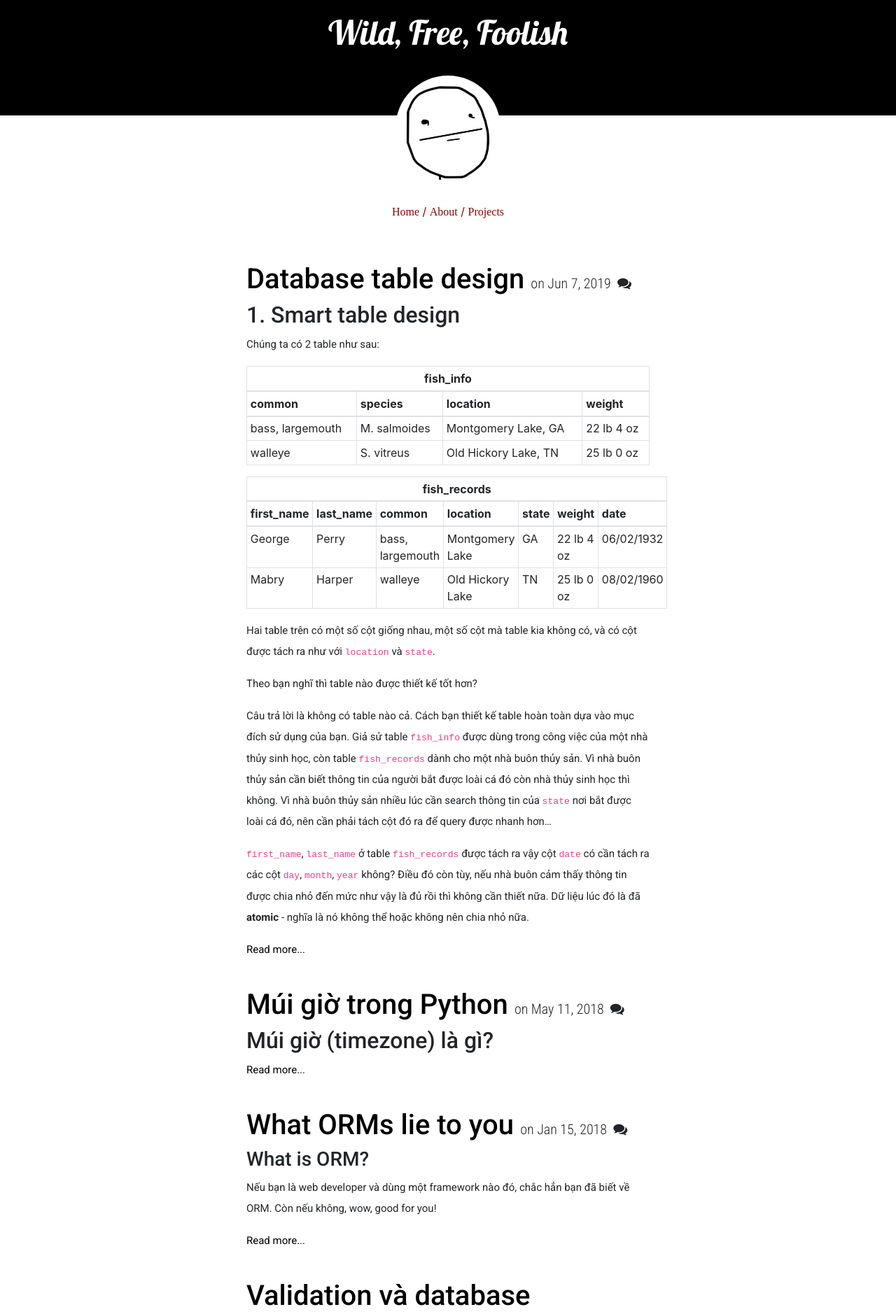
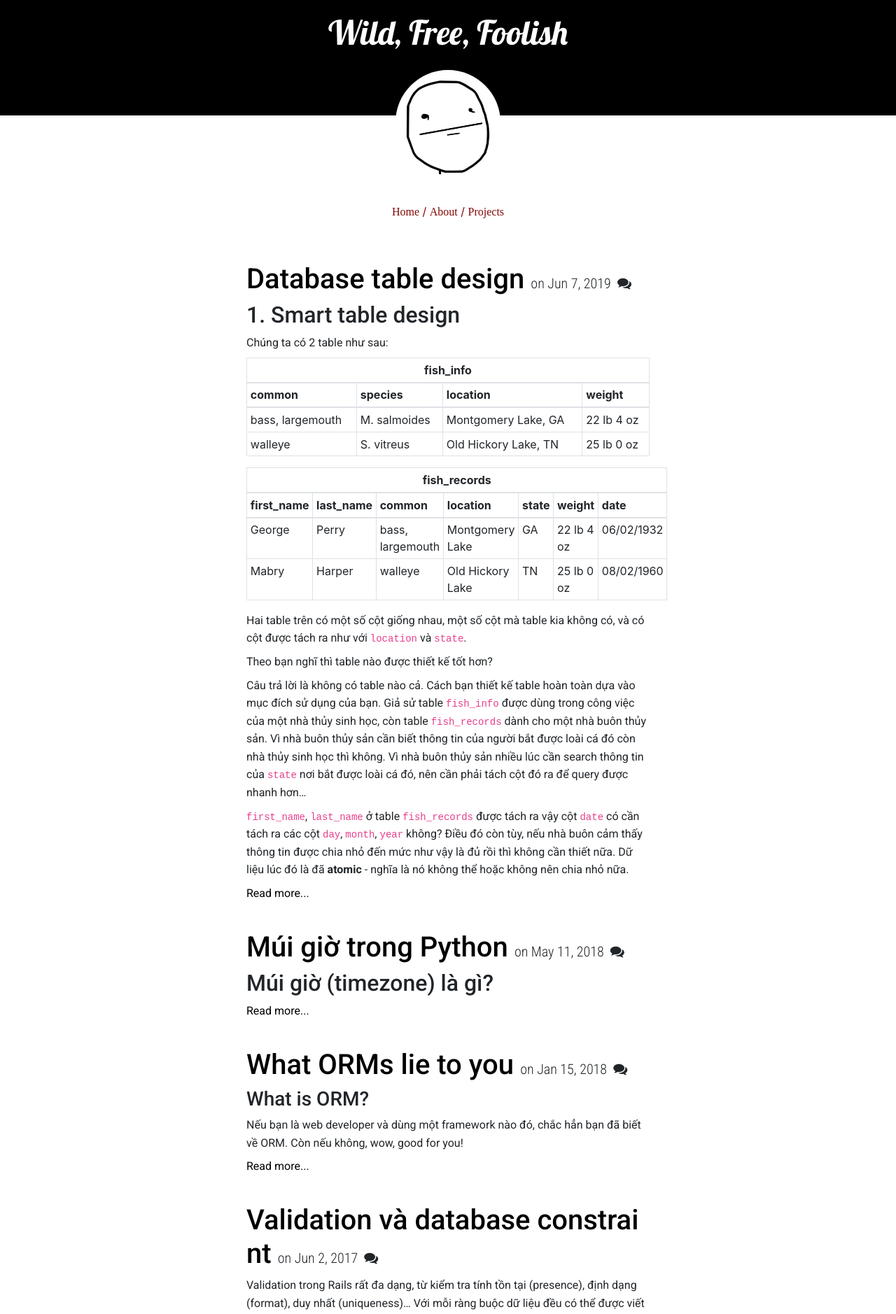
Before and after one commit to mozartilize/mozartilize.github.io, a Jekyll site: the page built from index.html, in a window 1280 px wide. Shown: the top 1878 px of the page at 70% size. Built offline with Jekyll 4.4.1, drawn with Linux system fonts in a browser that asks for light colours; nearby versions of some CDN libraries; some web fonts are replaced; the list of posts is cut into pages by our own code; comment, search, counter and statistics services are not loaded.

Commit message:
fix style

```diff
--- a/css/main.scss
+++ b/css/main.scss
@@ -55,6 +55,11 @@ a {
     color: grey;
     text-decoration: none;
   }
+  word-break: break-all;
+}
+
+p {
+  margin-bottom: .5rem;
 }
 
 header#page-header{
@@ -120,6 +125,9 @@ nav {
 }
 
 @media screen and (min-width: 320px) and (max-width: 767px) {
+  header#page-header #title {
+    font-size: 2em;
+  }
   .wrapper {
     width: 90%;
   }
@@ -174,8 +182,7 @@ nav {
 .post-preview, .post-content {
   p, a, li, q {
     font-family: 'Roboto', sans-serif;
-    line-height: 2;
-    font-size: 15px;
+    line-height: 1.6;
   }
   img {
     max-width: 100%;
```
